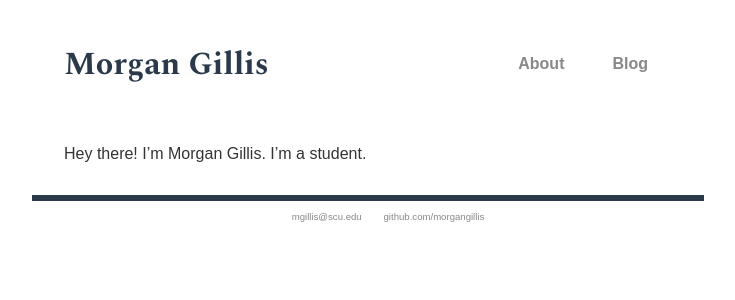
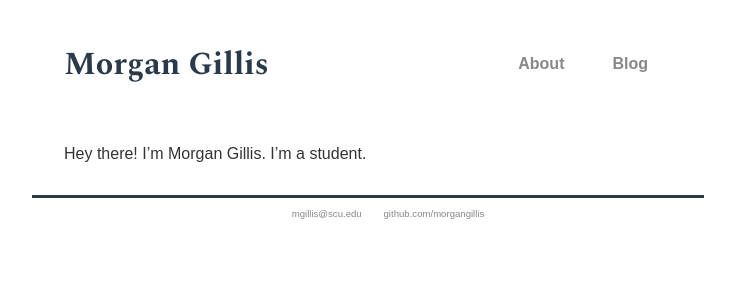
Before and after one commit to morgangillis/morgangillis.github.io, a Jekyll site: the page built from index.md, in a window 1280 px wide. Shown: the top 300 px of the page, without its empty margins (272-1007 px from the left). Built offline with Jekyll 4.4.1, drawn with Linux system fonts in a browser that asks for light colours; some web fonts are replaced.

Commit message:
Thinned border to 3px

```diff
--- a/_sass/footer.scss
+++ b/_sass/footer.scss
@@ -1,5 +1,5 @@
 footer {
-  border-top: 6px solid #2a3a4b;
+  border-top: 3px solid #2a3a4b;
   div {
     text-align: center;
     ul {
```
